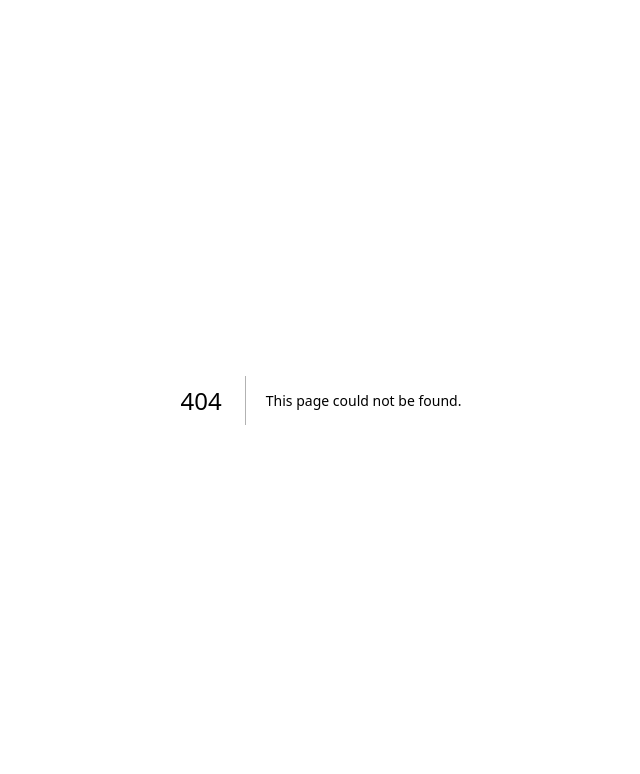
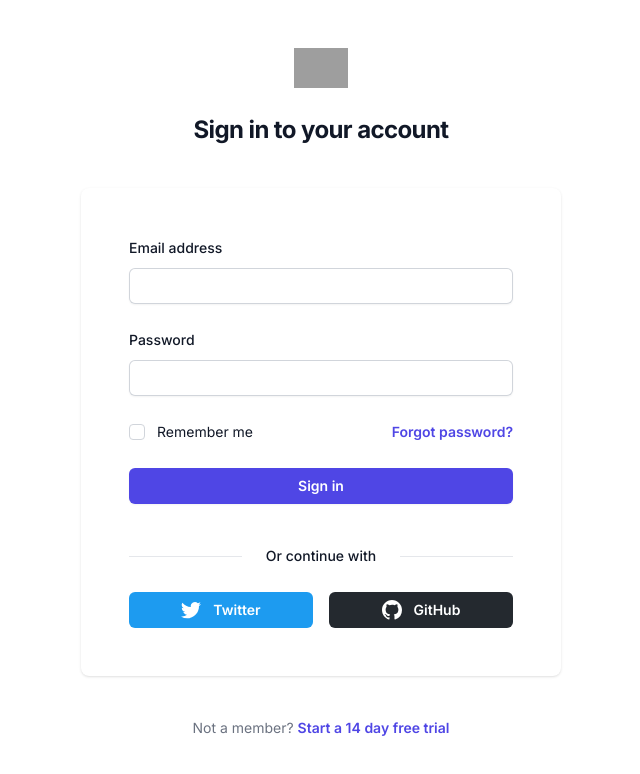
Before and after one commit to BeBalanced/Webapp, a Next.js app: page /enter in a window 1280 px wide. Before the commit this address had no page. Shown: the top 774 px of the page, without its empty margins (319-959 px from the left). Built offline with nearby package versions, Linux system fonts and the light colour scheme; grey boxes are pictures that could not be loaded.

Commit message:
add sign in ui

```diff
--- a/package.json
+++ b/package.json
@@ -10,6 +10,7 @@
   },
   "dependencies": {
     "@radix-ui/react-icons": "^1.3.0",
+    "@tailwindcss/forms": "^0.5.7",
     "class-variance-authority": "^0.7.0",
     "clsx": "^2.0.0",
     "next": "14.0.4",
--- /dev/null
+++ b/src/app/enter/page.tsx
@@ -0,0 +1,163 @@
+export default function Enter() {
+  return (
+    <>
+      <div className="flex min-h-full flex-1 flex-col justify-center py-12 sm:px-6 lg:px-8">
+        <div className="sm:mx-auto sm:w-full sm:max-w-md">
+          <img
+            className="mx-auto h-10 w-auto"
+            src="https://tailwindui.com/img/logos/mark.svg?color=indigo&shade=600"
+            alt="Your Company"
+          />
+          <h2 className="mt-6 text-center text-2xl font-bold leading-9 tracking-tight text-gray-900">
+            Sign in to your account
+          </h2>
+        </div>
+
+        <div className="mt-10 sm:mx-auto sm:w-full sm:max-w-[480px]">
+          <div className="bg-white px-6 py-12 shadow sm:rounded-lg sm:px-12">
+            <form className="space-y-6" action="#" method="POST">
+              <div>
+                <label
+                  htmlFor="email"
+                  className="block text-sm font-medium leading-6 text-gray-900"
+                >
+                  Email address
+                </label>
+                <div className="mt-2">
+                  <input
+                    id="email"
+                    name="email"
+                    type="email"
+                    autoComplete="email"
+                    required
+                    className="block w-full rounded-md border-0 py-1.5 text-gray-900 shadow-sm ring-1 ring-inset ring-gray-300 placeholder:text-gray-400 focus:ring-2 focus:ring-inset focus:ring-indigo-600 sm:text-sm sm:leading-6"
+                  />
+                </div>
+              </div>
+
+              <div>
+                <label
+                  htmlFor="password"
+                  className="block text-sm font-medium leading-6 text-gray-900"
+                >
+                  Password
+                </label>
+                <div className="mt-2">
+                  <input
+                    id="password"
+                    name="password"
+                    type="password"
+                    autoComplete="current-password"
+                    required
+                    className="block w-full rounded-md border-0 py-1.5 text-gray-900 shadow-sm ring-1 ring-inset ring-gray-300 placeholder:text-gray-400 focus:ring-2 focus:ring-inset focus:ring-indigo-600 sm:text-sm sm:leading-6"
+                  />
+                </div>
+              </div>
+
+              <div className="flex items-center justify-between">
+                <div className="flex items-center">
+                  <input
+                    id="remember-me"
+                    name="remember-me"
+                    type="checkbox"
+                    className="h-4 w-4 rounded border-gray-300 text-indigo-600 focus:ring-indigo-600"
+                  />
+                  <label
+                    htmlFor="remember-me"
+                    className="ml-3 block text-sm leading-6 text-gray-900"
+                  >
+                    Remember me
+                  </label>
+                </div>
+
+                <div className="text-sm leading-6">
+                  <a
+                    href="#"
+                    className="font-semibold text-indigo-600 hover:text-indigo-500"
+                  >
+                    Forgot password?
+                  </a>
+                </div>
+              </div>
+
+              <div>
+                <button
+                  type="submit"
+                  className="flex w-full justify-center rounded-md bg-indigo-600 px-3 py-1.5 text-sm font-semibold leading-6 text-white shadow-sm hover:bg-indigo-500 focus-visible:outline focus-visible:outline-2 focus-visible:outline-offset-2 focus-visible:outline-indigo-600"
+                >
+                  Sign in
+                </button>
+              </div>
+            </form>
+
+            <div>
+              <div className="relative mt-10">
+                <div
+                  className="absolute inset-0 flex items-center"
+                  aria-hidden="true"
+                >
+                  <div className="w-full border-t border-gray-200" />
+                </div>
+                <div className="relative flex justify-center text-sm font-medium leading-6">
+                  <span className="bg-white px-6 text-gray-900">
+                    Or continue with
+                  </span>
+                </div>
+              </div>
+
+              <div className="mt-6 grid grid-cols-2 gap-4">
+                <a
+                  href="#"
+                  className="flex w-full items-center justify-center gap-3 rounded-md bg-[#1D9BF0] px-3 py-1.5 text-white focus-visible:outline focus-visible:outline-2 focus-visible:outline-offset-2 focus-visible:outline-[#1D9BF0]"
+                >
+                  <svg
+                    className="h-5 w-5"
+                    aria-hidden="true"
+                    fill="currentColor"
+                    viewBox="0 0 20 20"
+                  >
+                    <path d="M6.29 18.251c7.547 0 11.675-6.253 11.675-11.675 0-.178 0-.355-.012-.53A8.348 8.348 0 0020 3.92a8.19 8.19 0 01-2.357.646 4.118 4.118 0 001.804-2.27 8.224 8.224 0 01-2.605.996 4.107 4.107 0 00-6.993 3.743 11.65 11.65 0 01-8.457-4.287 4.106 4.106 0 001.27 5.477A4.073 4.073 0 01.8 7.713v.052a4.105 4.105 0 003.292 4.022 4.095 4.095 0 01-1.853.07 4.108 4.108 0 003.834 2.85A8.233 8.233 0 010 16.407a11.616 11.616 0 006.29 1.84" />
+                  </svg>
+                  <span className="text-sm font-semibold leading-6">
+                    Twitter
+                  </span>
+                </a>
+
+                <a
+                  href="#"
+                  className="flex w-full items-center justify-center gap-3 rounded-md bg-[#24292F] px-3 py-1.5 text-white focus-visible:outline focus-visible:outline-2 focus-visible:outline-offset-2 focus-visible:outline-[#24292F]"
+                >
+                  <svg
+                    className="h-5 w-5"
+                    aria-hidden="true"
+                    fill="currentColor"
+                    viewBox="0 0 20 20"
+                  >
+                    <path
+                      fillRule="evenodd"
+                      d="M10 0C4.477 0 0 4.484 0 10.017c0 4.425 2.865 8.18 6.839 9.504.5.092.682-.217.682-.483 0-.237-.008-.868-.013-1.703-2.782.605-3.369-1.343-3.369-1.343-.454-1.158-1.11-1.466-1.11-1.466-.908-.62.069-.608.069-.608 1.003.07 1.531 1.032 1.531 1.032.892 1.53 2.341 1.088 2.91.832.092-.647.35-1.088.636-1.338-2.22-.253-4.555-1.113-4.555-4.951 0-1.093.39-1.988 1.029-2.688-.103-.253-.446-1.272.098-2.65 0 0 .84-.27 2.75 1.026A9.564 9.564 0 0110 4.844c.85.004 1.705.115 2.504.337 1.909-1.296 2.747-1.027 2.747-1.027.546 1.379.203 2.398.1 2.651.64.7 1.028 1.595 1.028 2.688 0 3.848-2.339 4.695-4.566 4.942.359.31.678.921.678 1.856 0 1.338-.012 2.419-.012 2.747 0 .268.18.58.688.482A10.019 10.019 0 0020 10.017C20 4.484 15.522 0 10 0z"
+                      clipRule="evenodd"
+                    />
+                  </svg>
+                  <span className="text-sm font-semibold leading-6">
+                    GitHub
+                  </span>
+                </a>
+              </div>
+            </div>
+          </div>
+
+          <p className="mt-10 text-center text-sm text-gray-500">
+            Not a member?{" "}
+            <a
+              href="#"
+              className="font-semibold leading-6 text-indigo-600 hover:text-indigo-500"
+            >
+              Start a 14 day free trial
+            </a>
+          </p>
+        </div>
+      </div>
+    </>
+  );
+}
--- a/tailwind.config.ts
+++ b/tailwind.config.ts
@@ -2,11 +2,11 @@
 module.exports = {
   darkMode: ["class"],
   content: [
-    './pages/**/*.{ts,tsx}',
-    './components/**/*.{ts,tsx}',
-    './app/**/*.{ts,tsx}',
-    './src/**/*.{ts,tsx}',
-	],
+    "./pages/**/*.{ts,tsx}",
+    "./components/**/*.{ts,tsx}",
+    "./app/**/*.{ts,tsx}",
+    "./src/**/*.{ts,tsx}",
+  ],
   theme: {
     container: {
       center: true,
@@ -72,5 +72,5 @@
       },
     },
   },
-  plugins: [require("tailwindcss-animate")],
-}
+  plugins: [require("tailwindcss-animate"), require("@tailwindcss/forms")],
+};
```
Also changed, not shown: 1 other file (tests, documents, lock files or other folders).
